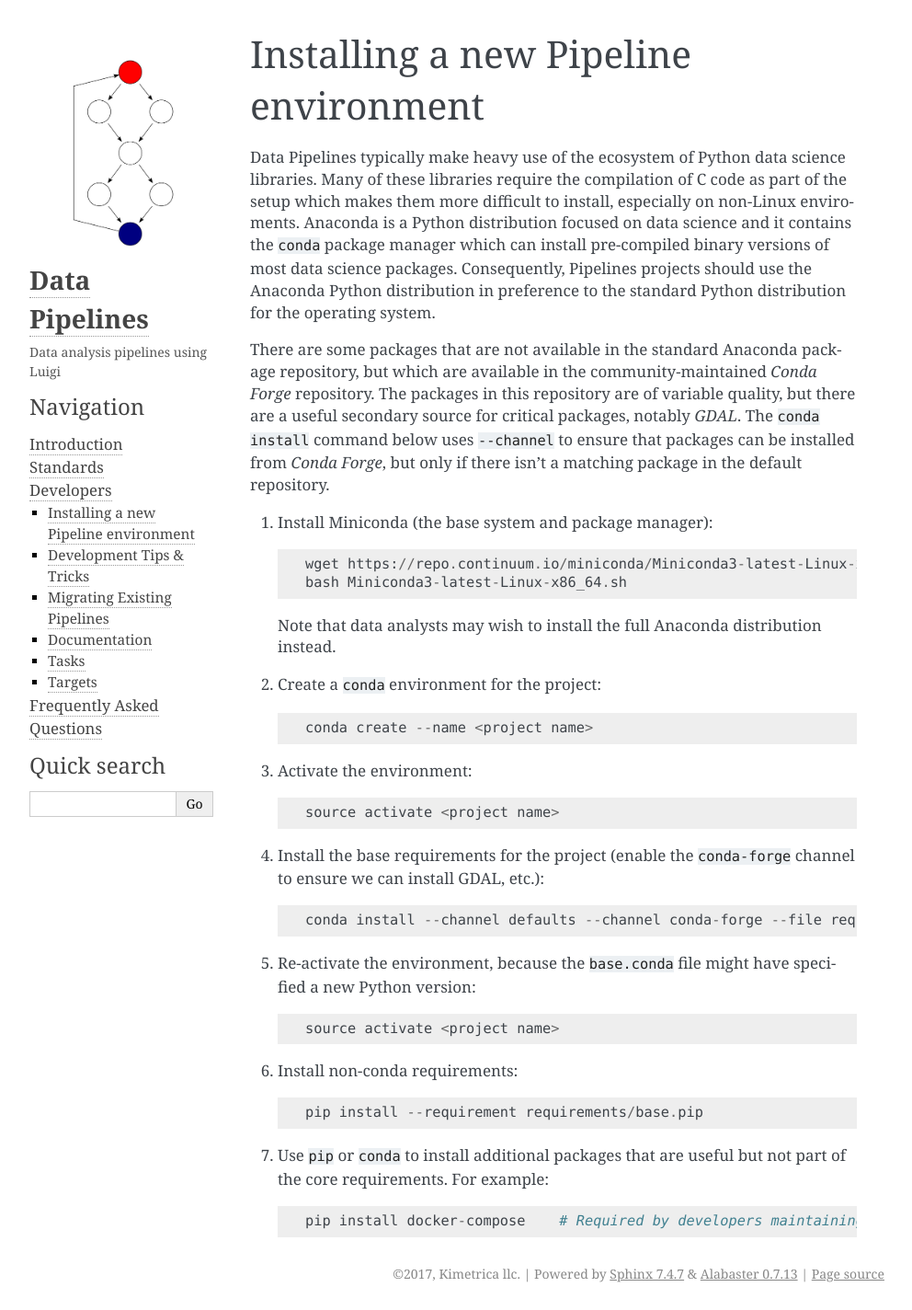
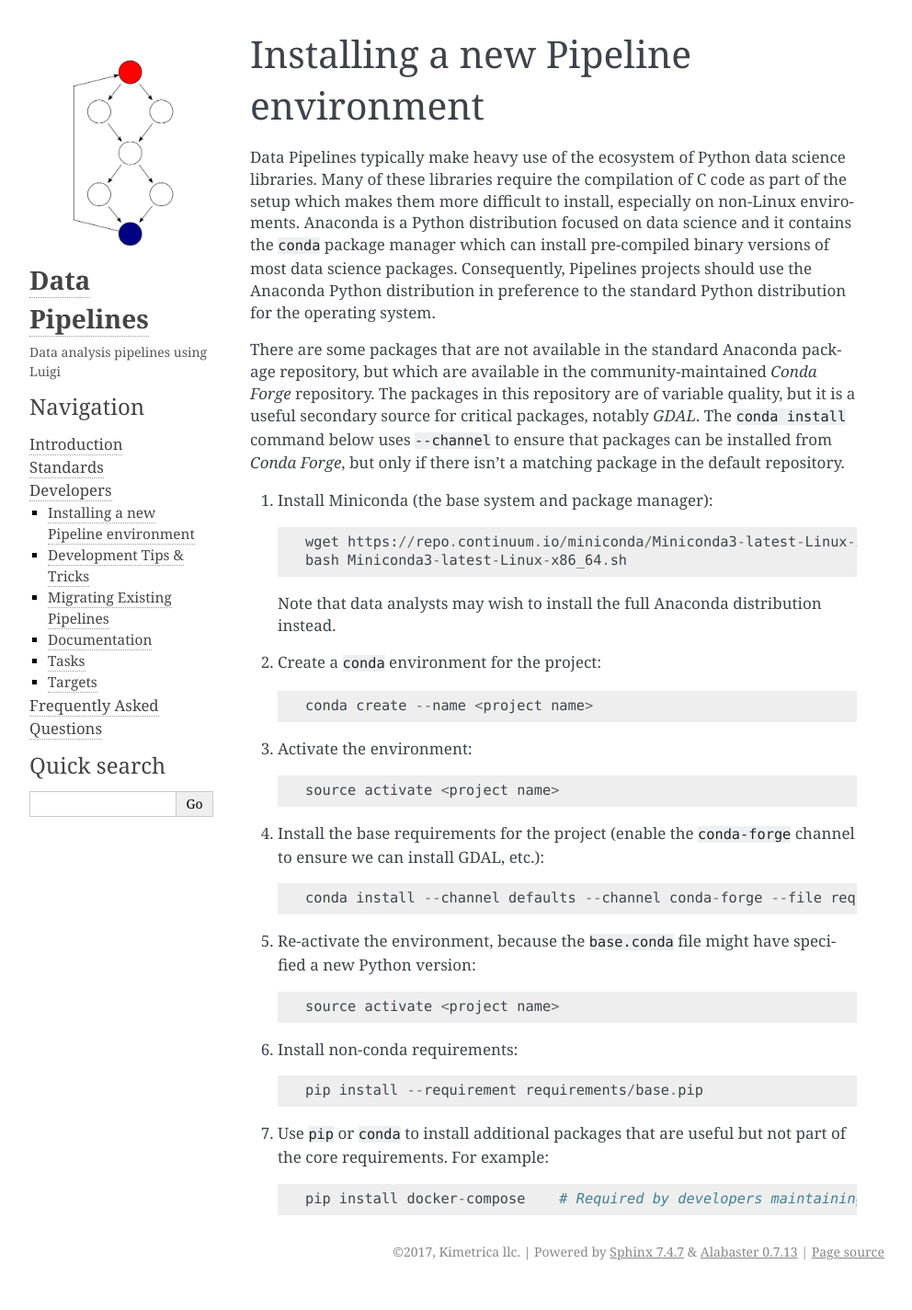
Before and after one commit to technicaltitch/pipelines, a Sphinx documentation site: the page built from docs/developers/installing.md, in a window 1280 px wide. Shown: the whole page at 92% size, without its empty margins (148-1140 px from the left). Built offline with Sphinx 7.4.7, drawn with Linux system fonts in a browser that asks for light colours; formulas are drawn with MathJax 3; after the commit the page ends 1400 px from its top, so only the background shows below that.

Commit message:
Improved installation docs

```diff
--- a/docs/developers/installing.md
+++ b/docs/developers/installing.md
@@ -10,7 +10,7 @@ standard Python distribution for the operating system.
 
 There are some packages that are not available in the standard Anaconda package repository,
 but which are available in the community-maintained *Conda Forge* repository. The packages
-in this repository are of variable quality, but there are a useful secondary source for
+in this repository are of variable quality, but it is a useful secondary source for
 critical packages, notably *GDAL*. The `conda install` command below uses `--channel`
 to ensure that packages can be installed from *Conda Forge*, but only if there isn't a
 matching package in the default repository.
```
